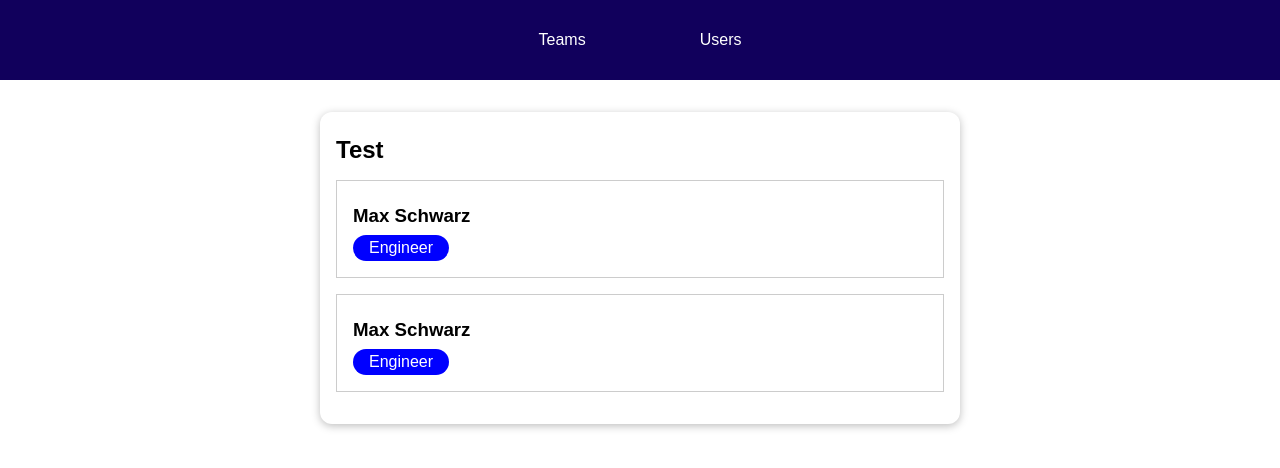
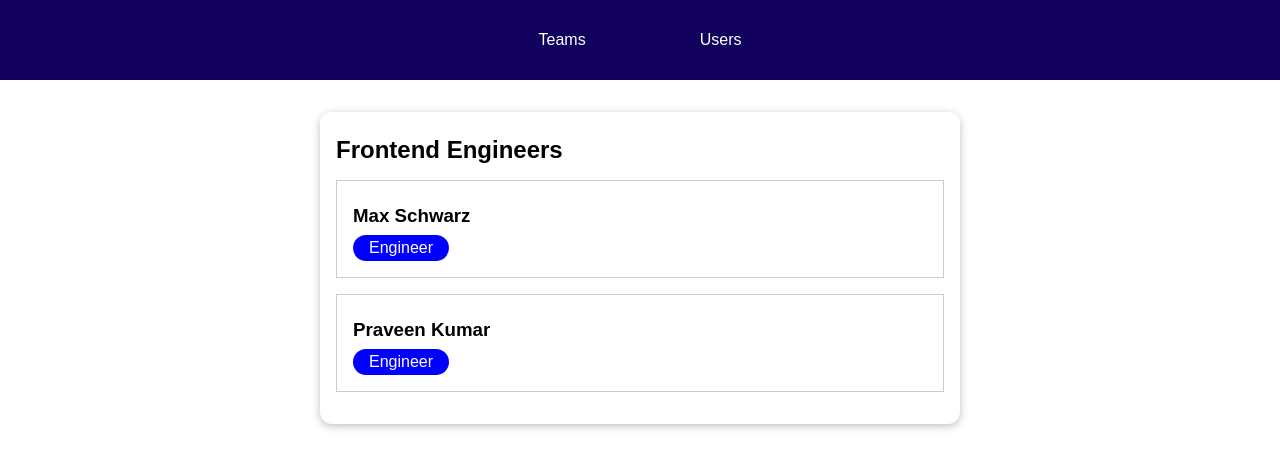
Before and after one commit to Lime5005/VueJS, a Vue app in the folder single-page-project/: page /teams/t1 in a window 1280 px wide. Shown: the top 468 px of the page. Built offline with nearby package versions, Linux system fonts and the light colour scheme.

Commit message:
passing dynamic url:teamId

```diff
--- a/single-page-project/src/components/teams/TeamMembers.vue
+++ b/single-page-project/src/components/teams/TeamMembers.vue
@@ -16,18 +16,32 @@
 import UserItem from '../users/UserItem.vue';
 
 export default {
+  inject: ['users', 'teams'],
   components: {
     UserItem
   },
   data() {
     return {
-      teamName: 'Test',
-      members: [
-        { id: 'u1', fullName: 'Max Schwarz', role: 'Engineer' },
-        { id: 'u2', fullName: 'Max Schwarz', role: 'Engineer' },
-      ],
+      teamName: '',
+      members: []
     };
   },
+  // created是在所有数据到齐的时候启动：
+  created() {
+    //this.$route.path // this.$route gives access to some data,eg: teams/t1
+    //use teamId to find team members:
+    // this.$route.path // /teams/t1
+    const teamId = this.$route.params.teamId;
+    const selectedTeam = this.teams.find(team => team.id === teamId);
+    const members = selectedTeam.members;
+    const selectedMembers = [];
+    for (const member of members) {
+      const selectedUser = this.users.find(user => user.id === member);
+      selectedMembers.push(selectedUser);
+    }
+    this.members = selectedMembers;
+    this.teamName = selectedTeam.name;
+  }
 };
 </script>
 
```
